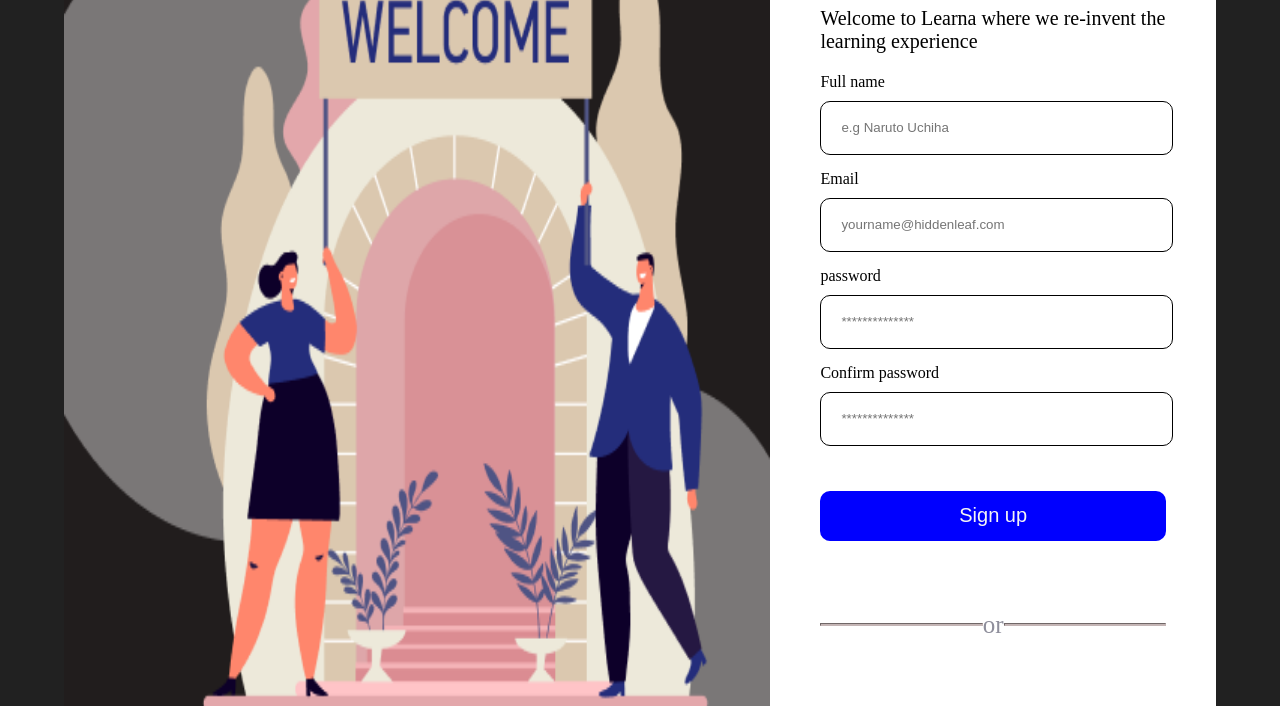
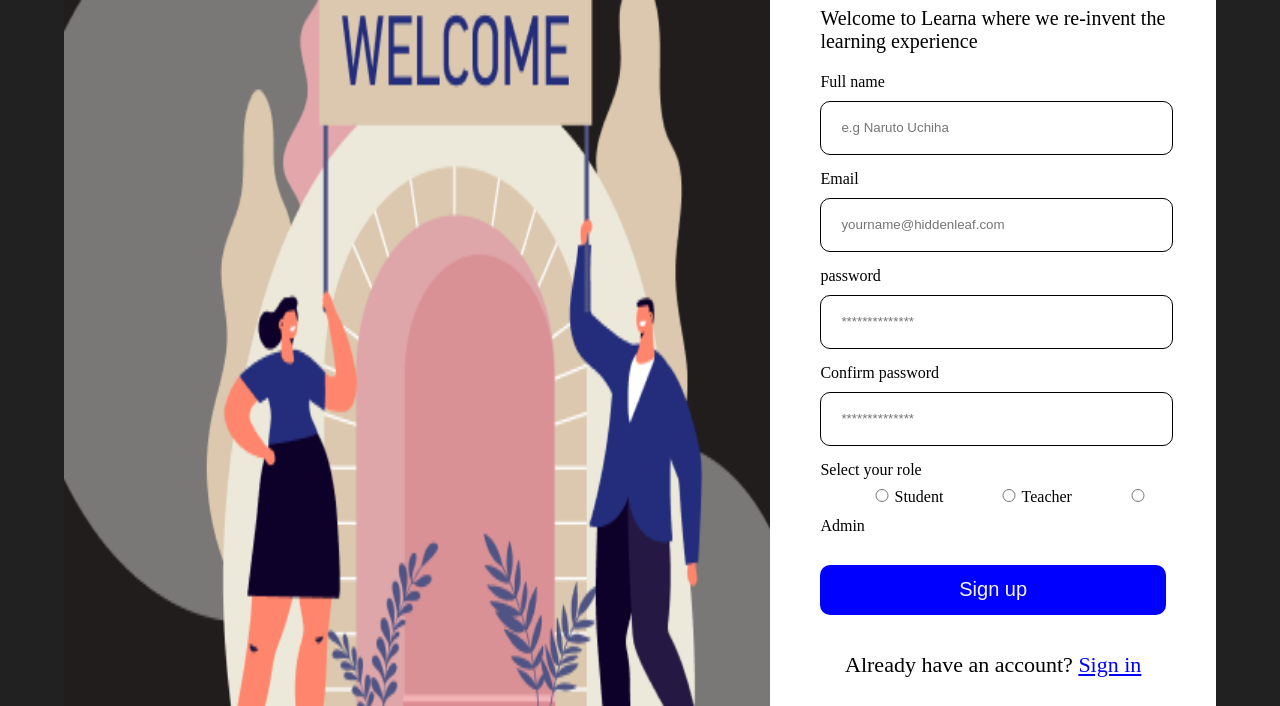
Before and after one commit to ikede-divine-keno/Learna, a plain HTML site: page signup.html in a window 1280 px wide. Shown: the part 223-929 px from the top of the page. Drawn offline with Linux system fonts and the light colour scheme.

Commit message:
Learna signup and login pages updated and linked together. Roles added to the signup page

```diff
--- a/login.css
+++ b/login.css
@@ -87,6 +87,22 @@
     font-size: 20px;
     margin-top: 30px;
     margin-bottom: 30px;
+}
+button:hover {
+    background-color: rgb(150, 127, 255);
+}
+p {
+    font-size: 22px;
+    text-align: center;
+    color: white;
+    margin-top: 2%;
+    margin-bottom: 15%;
+}
+a {
+    color: blue;
+}
+a:hover {
+    color: aquamarine;
 }
 #or {
     margin-top: 40px;
--- a/signup.css
+++ b/signup.css
@@ -35,6 +35,23 @@
     padding-left: 20px;
     color: black;
 }
+/**.role {
+    display: flex;
+    justify-content: space-between;
+}
+/**.rolech {
+    width: 5%;
+}
+.roles {
+    margin-top: 7%;
+    margin-left: -20%;
+    color: black;
+}**/
+.rolech {
+    width: 33%;
+    height: 10%;
+    margin-right: -13%;
+}
 button {
     width: 100%;
     height: 50px;
@@ -46,6 +63,22 @@
     font-size: 20px;
     margin-top: 30px;
     margin-bottom: 30px;
+}
+button:hover {
+    background-color: rgb(150, 127, 255);
+}
+#sign-in {
+    font-size: 22px;
+    text-align: center;
+    color: black;
+    margin-top: 2%;
+    margin-bottom: 15%;
+}
+a {
+    color: blue;
+}
+a:hover {
+    color: rgb(177, 14, 49);
 }
 span {
     display: flex;
@@ -107,4 +140,8 @@
         width: 100%;
         height: fit-content;
     }
+    .rolech {
+        width: 10%;
+        margin-right: 0%;
+    }
 }
--- a/signup.html
+++ b/signup.html
@@ -20,7 +20,14 @@
                 <input type="password" placeholder="**************" minlength="8" required><br>
                 <label>Confirm password</label><br>
                 <input type="password" placeholder="**************" minlength="8" required><br>
+                <label>Select your role</label>
+                <div class="role">
+                    <label><input type="radio" class="rolech" name="role" value="student">Student</label>
+                    <label><Input type="radio" class="rolech" name="role" value="teacher">Teacher</label>
+                    <label><input type="radio" class="rolech" name="role" value="admin">Admin</label>
+                </div>
                 <button type="submit">Sign up</button>
+                <p id="sign-in">Already have an account? <a href="login.html">Sign in</a></p>
                 <span id="or"><hr>    or    <hr></span>
                 <section>
                     <button class="continue"><img src="images/Google.png"> Continue with Google</button>
```
Also changed, not shown: login.html (+1 -0 lines).
